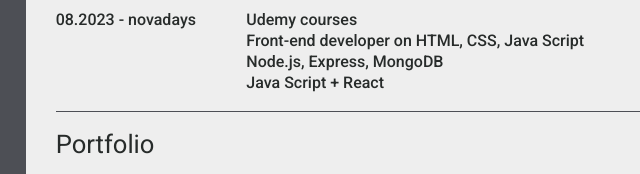
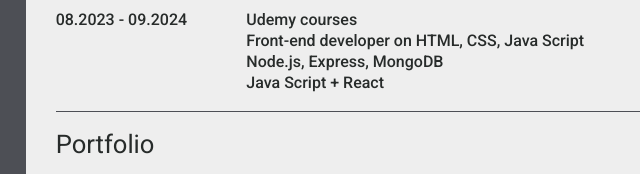
Before and after one commit to OlegPi4/rezume, a website: page src/index.html in a window 1280 px wide. Shown: the part 294-468 px from the top of the page, 421-1061 px from the left. Drawn offline with Linux system fonts and the light colour scheme.

Commit message:
finished curse React

```diff
--- a/src/index.html
+++ b/src/index.html
@@ -175,7 +175,7 @@
                             </div>
                         </div>
                         <div class="item-education">
-                            <div class="time-ed">08.2023 - novadays</div>
+                            <div class="time-ed">08.2023 - 09.2024</div>
                             <div class="name-ed">
                                 <p class="item-discr">Udemy courses</p>
                                 <p class="item-discr">Front-end developer on HTML, CSS, Java Script</p>
```
